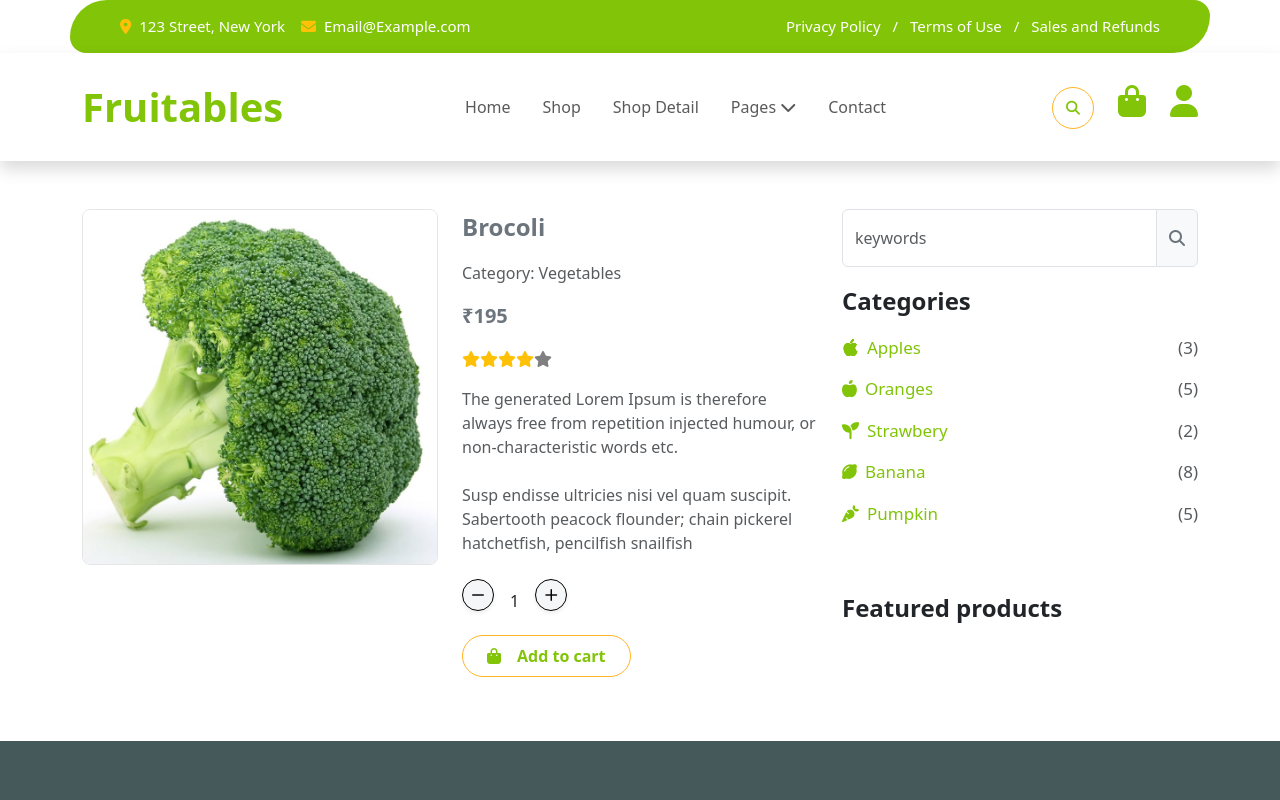
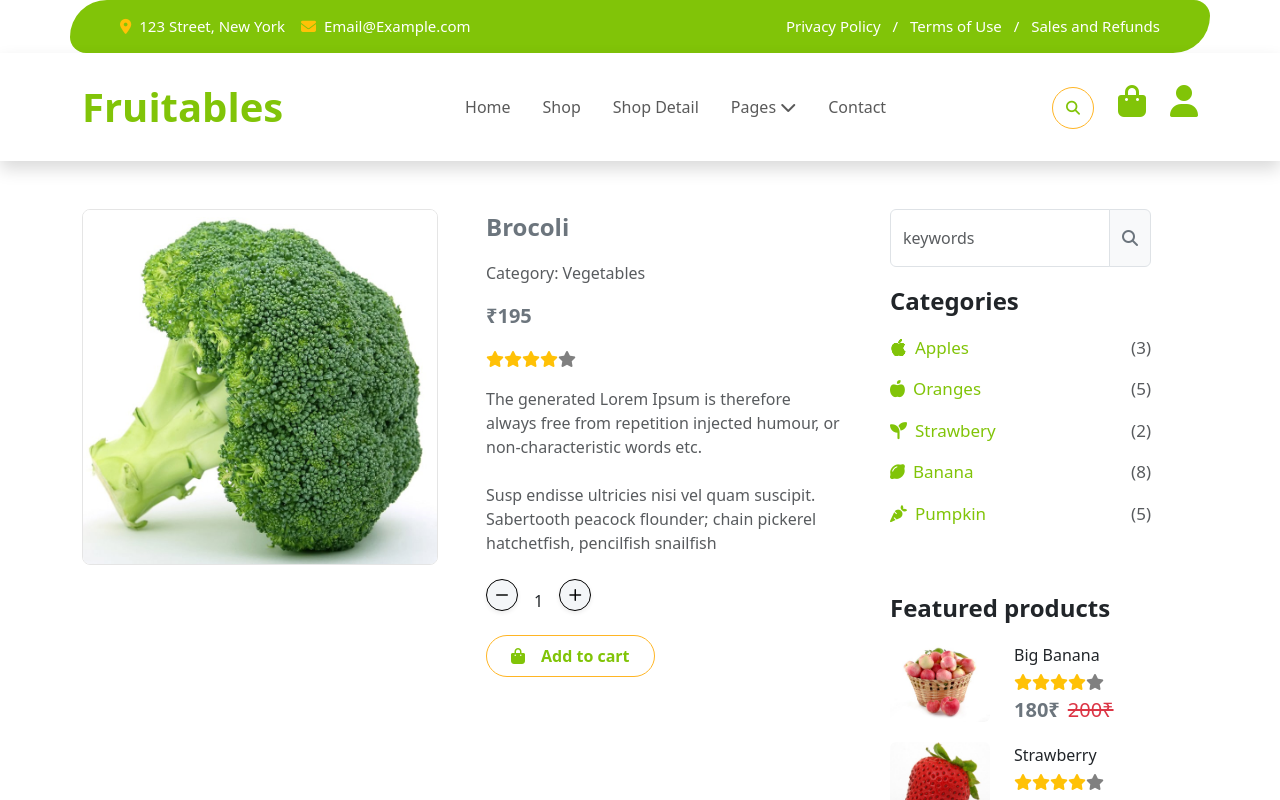
Before and after one commit to ravib7/Fruitable, a React (Vite) app: page /Fruitable/shopDetails in a window 1280 px wide. Built offline with nearby package versions, Linux system fonts and the light colour scheme.

Commit message:
Automatic commit

```diff
--- a/src/pages/ShopDetails.jsx
+++ b/src/pages/ShopDetails.jsx
@@ -1,8 +1,14 @@
 import React, { useState } from 'react'
 import Layout from '../components/layouts/Layout'
-import Brocoli from "../assets/img/single-item.jpg"
 import '../../src/assets/styles/components/checkout.css'
 import { Link } from 'react-router-dom'
+import Brocoli from "../assets/img/single-item.jpg"
+import Apple from "/src/assets/img/featur-1.jpg"
+import Strawberry from "/src/assets/img/featur-2.jpg"
+import Cauliflower from "/src/assets/img/featur-3.jpg"
+import Capsicum from "/src/assets/img/vegetable-item-4.jpg"
+import Potato from "/src/assets/img/vegetable-item-5.jpg"
+import Coriander from "/src/assets/img/vegetable-item-6.jpg"
 
 
 const ShopDetails = () => {
@@ -21,7 +27,7 @@ const ShopDetails = () => {
     return <>
         <Layout>
             <div className="container my-5">
-                <div className="row">
+                <div className="row gap-4">
                     <div className="col-md-12 col-lg-4">
                         <img className='img-fluid rounded-3' style={{ border: "1px solid rgba(0, 0, 0, 0.1)" }} src={Brocoli} alt="" />
                     </div>
@@ -55,7 +61,7 @@ const ShopDetails = () => {
                         </Link>
                     </div>
 
-                    <div className="col-md-12 col-lg-4">
+                    <div className="col-md-12 col-lg-3">
                         <div class="input-group mb-3">
                             <input type="text" class="form-control py-3" placeholder="keywords" aria-label="Username" aria-describedby="basic-addon1" />
                             <span class="input-group-text" id="basic-addon1">
@@ -84,28 +90,126 @@ const ShopDetails = () => {
 
                         <p className='fs-4 fw-semibold'>Featured products</p>
 
-                        {/* <div>
-                            <div class="card mb-5">
-                                <div class="card-body">
-                                    <div className="row">
-                                        <div className="col-md-12 col-lg-6"></div>
-                                        <div className="col-md-12 col-lg-6">
-                                            <p>Big Banana</p>
-                                            <p>
-                                                <span class="text-warning"><i class="fas fa-star"></i></span>
-                                                <span class="text-warning"><i class="fas fa-star"></i></span>
-                                                <span class="text-warning"><i class="fas fa-star"></i></span>
-                                                <span class="text-warning"><i class="fas fa-star"></i></span>
-                                                <span class="text-warning"><i class="fas fa-star"></i></span>
-                                            </p>
-                                            <h3>2.99 $
-                                                4.11 $
-                                            </h3>
-                                        </div>
-                                    </div>
+                        <div class="d-flex align-items-center justify-content-start">
+                            <div class="rounded" style={{ width: "100px", height: "100px" }}>
+                                <img className='img-fluid rounded' src={Apple} alt="" />
+                            </div>
+                            <div className='ms-4'>
+                                <h6 class="mb-2">Big Banana</h6>
+                                <div class="d-flex mb-2">
+                                    <i class="fa fa-star text-warning"></i>
+                                    <i class="fa fa-star text-warning"></i>
+                                    <i class="fa fa-star text-warning"></i>
+                                    <i class="fa fa-star text-warning"></i>
+                                    <i class="fa fa-star" style={{ color: "gray" }}></i>
+                                </div>
+                                <div class="d-flex mb-2">
+                                    <h5 class="fw-bold me-2 text-secondary">180₹</h5>
+                                    <h5 class="text-danger text-decoration-line-through">200₹</h5>
                                 </div>
                             </div>
-                        </div> */}
+                        </div>
+
+                        <div class="d-flex align-items-center justify-content-start">
+                            <div class="rounded" style={{ width: "100px", height: "100px" }}>
+                                <img className='img-fluid rounded' src={Strawberry} alt="" />
+                            </div>
+                            <div className='ms-4'>
+                                <h6 class="mb-2">Strawberry</h6>
+                                <div class="d-flex mb-2">
+                                    <i class="fa fa-star text-warning"></i>
+                                    <i class="fa fa-star text-warning"></i>
+                                    <i class="fa fa-star text-warning"></i>
+                                    <i class="fa fa-star text-warning"></i>
+                                    <i class="fa fa-star" style={{ color: "gray" }}></i>
+                                </div>
+                                <div class="d-flex mb-2">
+                                    <h5 class="fw-bold me-2 text-secondary">500₹</h5>
+                                    <h5 class="text-danger text-decoration-line-through">535₹</h5>
+                                </div>
+                            </div>
+                        </div>
+
+                        <div class="d-flex align-items-center justify-content-start">
+                            <div class="rounded" style={{ width: "100px", height: "100px" }}>
+                                <img className='img-fluid rounded' src={Cauliflower} alt="" />
+                            </div>
+                            <div className='ms-4'>
+                                <h6 class="mb-2">Brocoli</h6>
+                                <div class="d-flex mb-2">
+                                    <i class="fa fa-star text-warning"></i>
+                                    <i class="fa fa-star text-warning"></i>
+                                    <i class="fa fa-star text-warning"></i>
+                                    <i class="fa fa-star text-warning"></i>
+                                    <i class="fa fa-star" style={{ color: "gray" }}></i>
+                                </div>
+                                <div class="d-flex mb-2">
+                                    <h5 class="fw-bold me-2 text-secondary">180₹</h5>
+                                    <h5 class="text-danger text-decoration-line-through">195₹</h5>
+                                </div>
+                            </div>
+                        </div>
+
+                        <div class="d-flex align-items-center justify-content-start">
+                            <div class="rounded" style={{ width: "100px", height: "100px" }}>
+                                <img className='img-fluid rounded' src={Capsicum} alt="" />
+                            </div>
+                            <div className='ms-4'>
+                                <h6 class="mb-2">Capsicum</h6>
+                                <div class="d-flex mb-2">
+                                    <i class="fa fa-star text-warning"></i>
+                                    <i class="fa fa-star text-warning"></i>
+                                    <i class="fa fa-star text-warning"></i>
+                                    <i class="fa fa-star text-warning"></i>
+                                    <i class="fa fa-star" style={{ color: "gray" }}></i>
+                                </div>
+                                <div class="d-flex mb-2">
+                                    <h5 class="fw-bold me-2 text-secondary">95₹</h5>
+                                    <h5 class="text-danger text-decoration-line-through">120₹</h5>
+                                </div>
+                            </div>
+                        </div>
+
+                        <div class="d-flex align-items-center justify-content-start">
+                            <div class="rounded" style={{ width: "100px", height: "100px" }}>
+                                <img className='img-fluid rounded' src={Potato} alt="" />
+                            </div>
+                            <div className='ms-4'>
+                                <h6 class="mb-2">Potato</h6>
+                                <div class="d-flex mb-2">
+                                    <i class="fa fa-star text-warning"></i>
+                                    <i class="fa fa-star text-warning"></i>
+                                    <i class="fa fa-star text-warning"></i>
+                                    <i class="fa fa-star text-warning"></i>
+                                    <i class="fa fa-star" style={{ color: "gray" }}></i>
+                                </div>
+                                <div class="d-flex mb-2">
+                                    <h5 class="fw-bold me-2 text-secondary">50₹</h5>
+                                    <h5 class="text-danger text-decoration-line-through">70₹</h5>
+                                </div>
+                            </div>
+                        </div>
+
+                        <div class="d-flex align-items-center justify-content-start">
+                            <div class="rounded" style={{ width: "100px", height: "100px" }}>
+                                <img className='img-fluid rounded' src={Coriander} alt="" />
+                            </div>
+                            <div className='ms-4'>
+                                <h6 class="mb-2">Coriander</h6>
+                                <div class="d-flex mb-2">
+                                    <i class="fa fa-star text-warning"></i>
+                                    <i class="fa fa-star text-warning"></i>
+                                    <i class="fa fa-star text-warning"></i>
+                                    <i class="fa fa-star text-warning"></i>
+                                    <i class="fa fa-star" style={{ color: "gray" }}></i>
+                                </div>
+                                <div class="d-flex mb-2">
+                                    <h5 class="fw-bold me-2 text-secondary">80₹</h5>
+                                    <h5 class="text-danger text-decoration-line-through">100₹</h5>
+                                </div>
+                            </div>
+                        </div>
+                        <button className="btn checkout-btn fw-semibold w-100 py-3 px-5 my-3 rounded-5" style={{ border: "1px solid #ffb524" }} type="submit">View More</button>
                     </div>
                 </div>
             </div>
```
